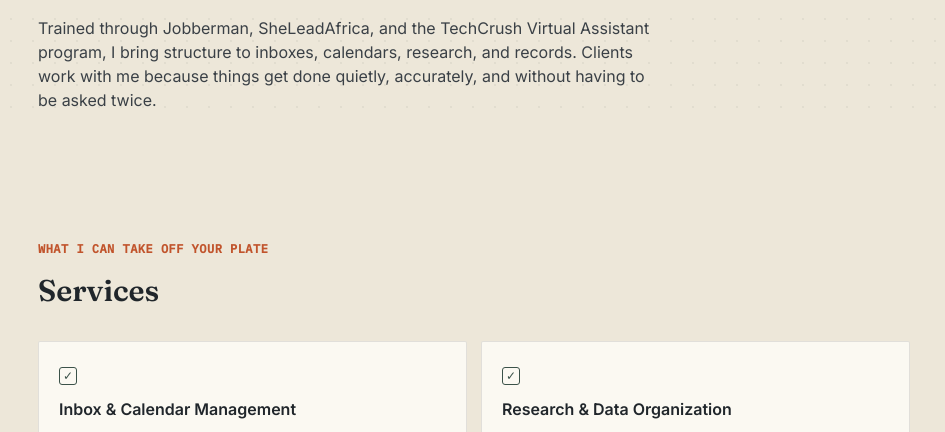
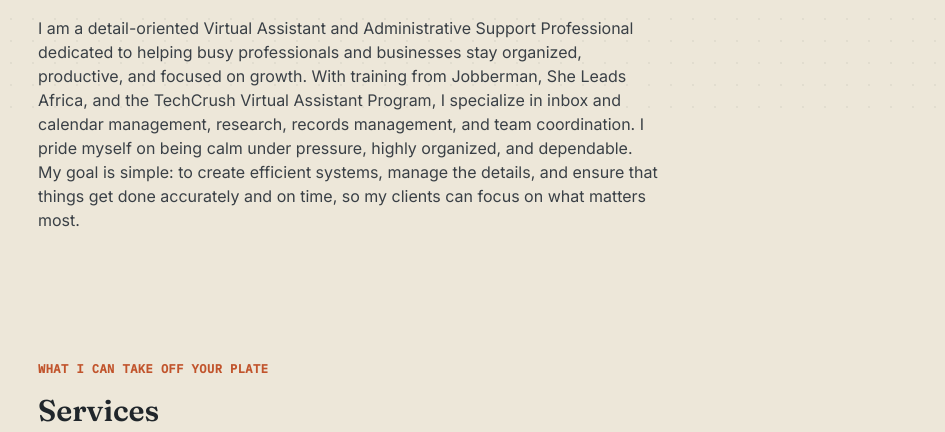
Before and after one commit to Amagoody/my-portfolio, a plain HTML site: page index.html in a window 1280 px wide. Shown: the part 686-1118 px from the top of the page, without its empty margins (166-1111 px from the left). Drawn offline with Linux system fonts and the light colour scheme.

Commit message:
index.html

```diff
--- a/index.html
+++ b/index.html
@@ -305,7 +305,12 @@
   <section id="about">
     <p class="eyebrow mono">ABOUT</p>
     <h2>Calm, organized, and on time</h2>
-    <p class="about-text">Trained through Jobberman, SheLeadAfrica, and the TechCrush Virtual Assistant program, I bring structure to inboxes, calendars, research, and records. Clients work with me because things get done quietly, accurately, and without having to be asked twice.</p>
+    <p class="about-text">I am a detail-oriented Virtual Assistant and Administrative Support Professional dedicated to helping busy professionals and businesses stay organized, productive, and focused on growth.
+
+With training from Jobberman, She Leads Africa, and the TechCrush Virtual Assistant Program, I specialize in inbox and calendar management, research, records management, and team coordination.
+
+I pride myself on being calm under pressure, highly organized, and dependable.
+My goal is simple: to create efficient systems, manage the details, and ensure that things get done accurately and on time, so my clients can focus on what matters most.</p>
   </section>
 
   <section id="services">
```
